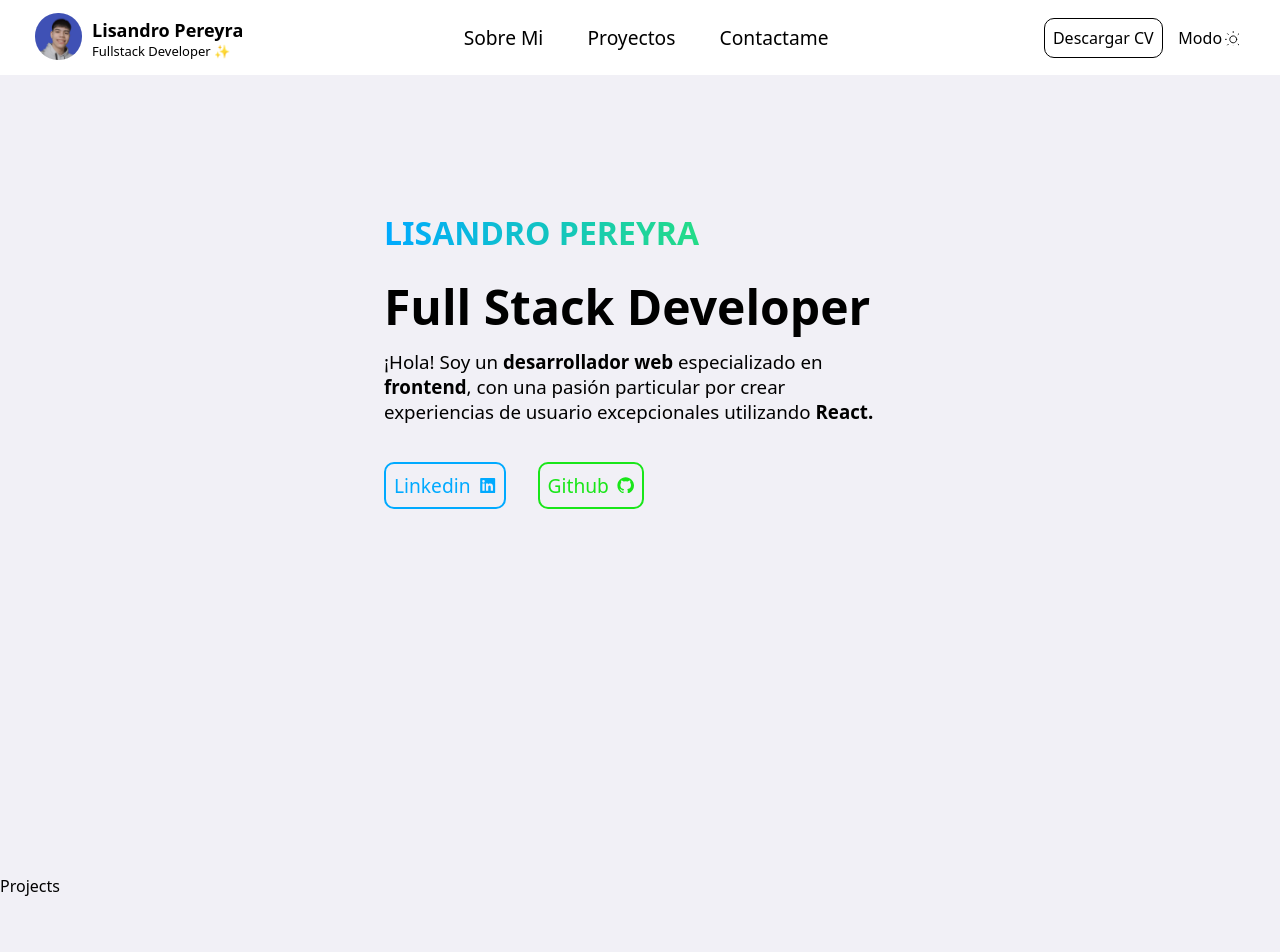
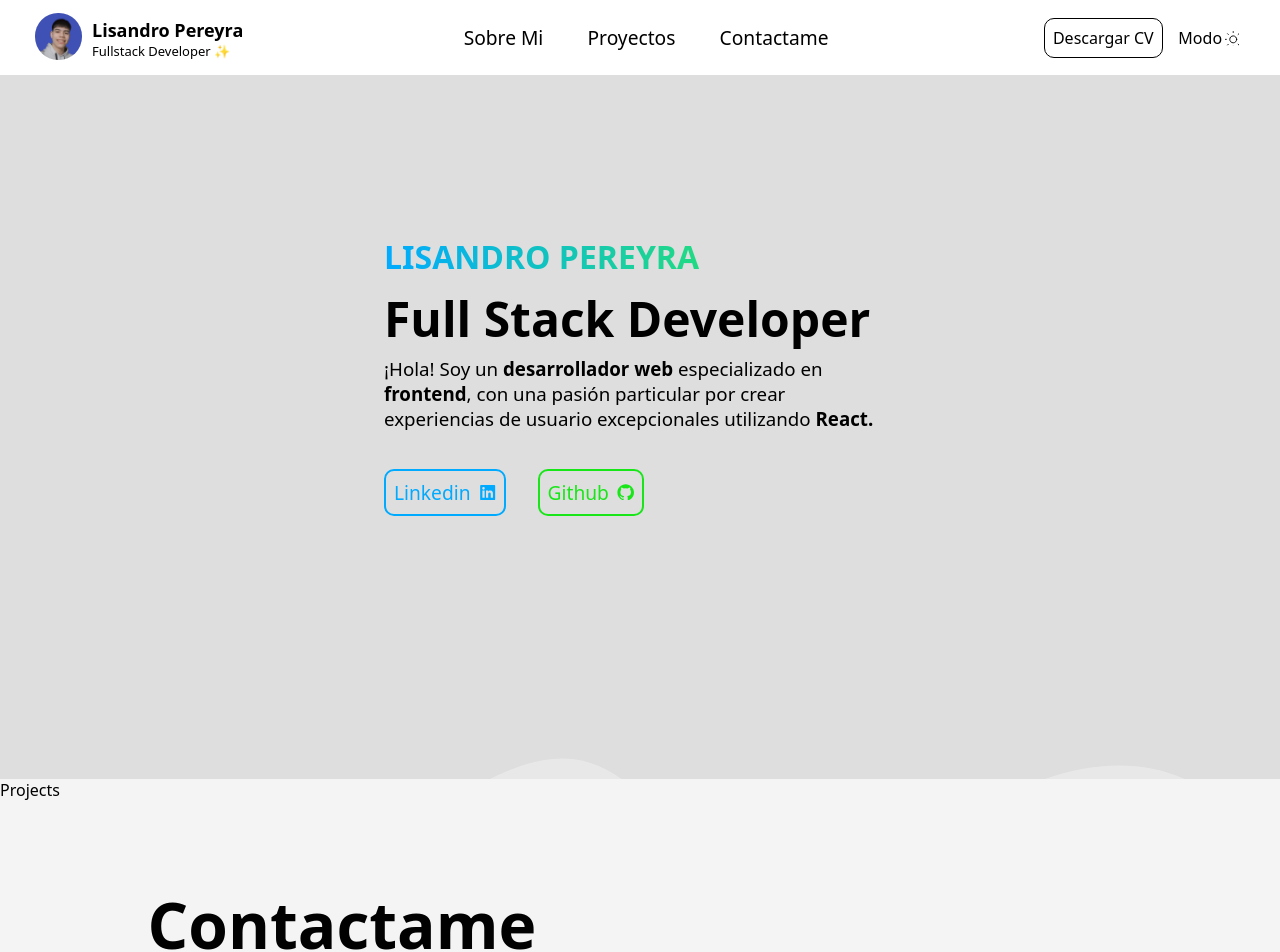
Before and after one commit to LisandroGG/Portfolio-Updated, a React (Vite) app: page / in a window 1280 px wide. Shown: the top 952 px of the page. Built offline with nearby package versions, Linux system fonts and the light colour scheme.

Commit message:
dividers

```diff
--- a/src/Components/Main/Main.jsx
+++ b/src/Components/Main/Main.jsx
@@ -7,6 +7,8 @@
 const Main = () => {
 
     const { isDarkMode } = useTheme();
+
+    const currentColor = isDarkMode ? "#161b28" : "#f4f4f4";
 
     const lin = isDarkMode ? "#00ff00c2" : "#00aaff";
     const git = isDarkMode ? "#00aaff" : "#19e619";
@@ -22,6 +24,24 @@
                 <a href="https://github.com/LisandroGG" target='_blank'><span className={style.git}>Github <svg xmlns="http://www.w3.org/2000/svg" width="20" height="20" viewBox="0 -3 20 24" ><path fill={git} fillRule="evenodd" clipRule="evenodd" d="M12.026 2c-5.509 0-9.974 4.465-9.974 9.974 0 4.406 2.857 8.145 6.821 9.465.499.09.679-.217.679-.481 0-.237-.008-.865-.011-1.696-2.775.602-3.361-1.338-3.361-1.338-.452-1.152-1.107-1.459-1.107-1.459-.905-.619.069-.605.069-.605 1.002.07 1.527 1.028 1.527 1.028.89 1.524 2.336 1.084 2.902.829.091-.645.351-1.085.635-1.334-2.214-.251-4.542-1.107-4.542-4.93 0-1.087.389-1.979 1.024-2.675-.101-.253-.446-1.268.099-2.64 0 0 .837-.269 2.742 1.021a9.582 9.582 0 0 1 2.496-.336 9.554 9.554 0 0 1 2.496.336c1.906-1.291 2.742-1.021 2.742-1.021.545 1.372.203 2.387.099 2.64.64.696 1.024 1.587 1.024 2.675 0 3.833-2.33 4.675-4.552 4.922.355.308.675.916.675 1.846 0 1.334-.012 2.41-.012 2.737 0 .267.178.577.687.479C19.146 20.115 22 16.379 22 11.974 22 6.465 17.535 2 12.026 2z"></path></svg></span></a>
             </div>
             </div>
+            <div style={{overflow: 'hidden'}}>
+  <svg
+    preserveAspectRatio="none"
+    viewBox= "0 0 1200 120"
+    xmlns="http://www.w3.org/2000/svg"
+    style={{ fill: `${currentColor}`, width: '99.5vw', height: 150, transform: 'rotate(180deg)' }}
+  >
+    <path
+    d="M0 0v46.29c47.79 22.2 103.59 32.17 158 28 70.36-5.37 136.33-33.31 206.8-37.5 73.84-4.36 147.54 16.88 218.2 35.26 69.27 18 138.3 24.88 209.4 13.08 36.15-6 69.85-17.84 104.45-29.34C989.49 25 1113-14.29 1200 52.47V0z"
+    opacity=".25"
+  />
+    <path
+      d="M0 0v15.81c13 21.11 27.64 41.05 47.69 56.24C99.41 111.27 165 111 224.58 91.58c31.15-10.15 60.09-26.07 89.67-39.8 40.92-19 84.73-46 130.83-49.67 36.26-2.85 70.9 9.42 98.6 31.56 31.77 25.39 62.32 62 103.63 73 40.44 10.79 81.35-6.69 119.13-24.28s75.16-39 116.92-43.05c59.73-5.85 113.28 22.88 168.9 38.84 30.2 8.66 59 6.17 87.09-7.5 22.43-10.89 48-26.93 60.65-49.24V0z"
+      opacity=".5"
+    />
+    <path d="M0 0v5.63C149.93 59 314.09 71.32 475.83 42.57c43-7.64 84.23-20.12 127.61-26.46 59-8.63 112.48 12.24 165.56 35.4C827.93 77.22 886 95.24 951.2 90c86.53-7 172.46-45.71 248.8-84.81V0z" />
+  </svg>
+</div>
         </div>
     )
 }
--- a/src/Components/Main/Main.module.css
+++ b/src/Components/Main/Main.module.css
@@ -1,15 +1,16 @@
 .main{
+    padding-top: 10rem;
     display: flex;
     justify-content: center;
-    height: 100vh;
+    height: 68vh;
     align-items: center;
     flex-direction: column;
+    background-color: var(--main);
 }
 
 .container{
     text-align: left;
     width: 40vw;
-
     margin: 0rem 0rem 15rem 0rem;
 
     h1{
@@ -22,13 +23,13 @@
     }
 
     h2{
-        margin-top: 20px;
+        margin-top: .5rem;
         font-size: 3rem;
         color: var(--text);
     }
 
     h3{
-        margin-top: 10px;
+        margin-top: .3rem;
         color: var(--text);
         font-weight: 400;
     }
@@ -39,6 +40,7 @@
     margin: 3rem 0rem 0rem 0rem;
     gap: 2rem;
     width: auto;
+
 
         a{
             text-decoration: none;
@@ -63,6 +65,7 @@
     border: 2px solid var(--lin);
     color: var(--lin);
 
+
     &:hover{
         transition: all .5s;
         background-color: var(--lin);
@@ -83,6 +86,29 @@
 
 @media (638px > width){
     .btn{
-        display: none;
+        flex-direction: column;
+    }
+
+    .container{
+        text-align: center;
+
+        h1{
+            font-size: 2.2rem;
+        }
+
+        h2{
+            font-size: 1.5rem;
+            margin-top: 1rem;
+        }
+        h3{
+            margin-top: 4rem;
+        }
+    }
+
+    .main{
+        display: flex;
+        justify-content: center;
+        align-items: center;
+        height: 80vh;
     }
 }
--- a/src/index.css
+++ b/src/index.css
@@ -1,5 +1,5 @@
 :root{
-  --body_background:#f1f0f6;
+  --body_background:#f4f4f4;
   --content_background: #ffffff;
   --border: #84848f6b;
   --text: black;
@@ -10,11 +10,12 @@
   --gradient: linear-gradient(to left, #00ff00c2, #00aaff);
   --lin: #00aaff;
   --git: #19e619;
+  --main: #dedede;
 }
 
 [data-theme="dark"] {
   --body_background:#161b28;
-  --content_background:#1d2333;
+  --content_background:#282a36;
   --border: #84848f6b;
   --text: white;
   --text2: black;
@@ -24,13 +25,14 @@
   --gradient: linear-gradient(to right, #00ff00c2, #00aaff);
   --lin: #00ff00c2;
   --git: #00aaff;
+  --main: #232530
 }
 
 
 *{
   padding: 0;
   margin: 0;
-  scroll-behavior: smooth
+  scroll-behavior: smooth;
 }
 
 ::-webkit-scrollbar {
```
